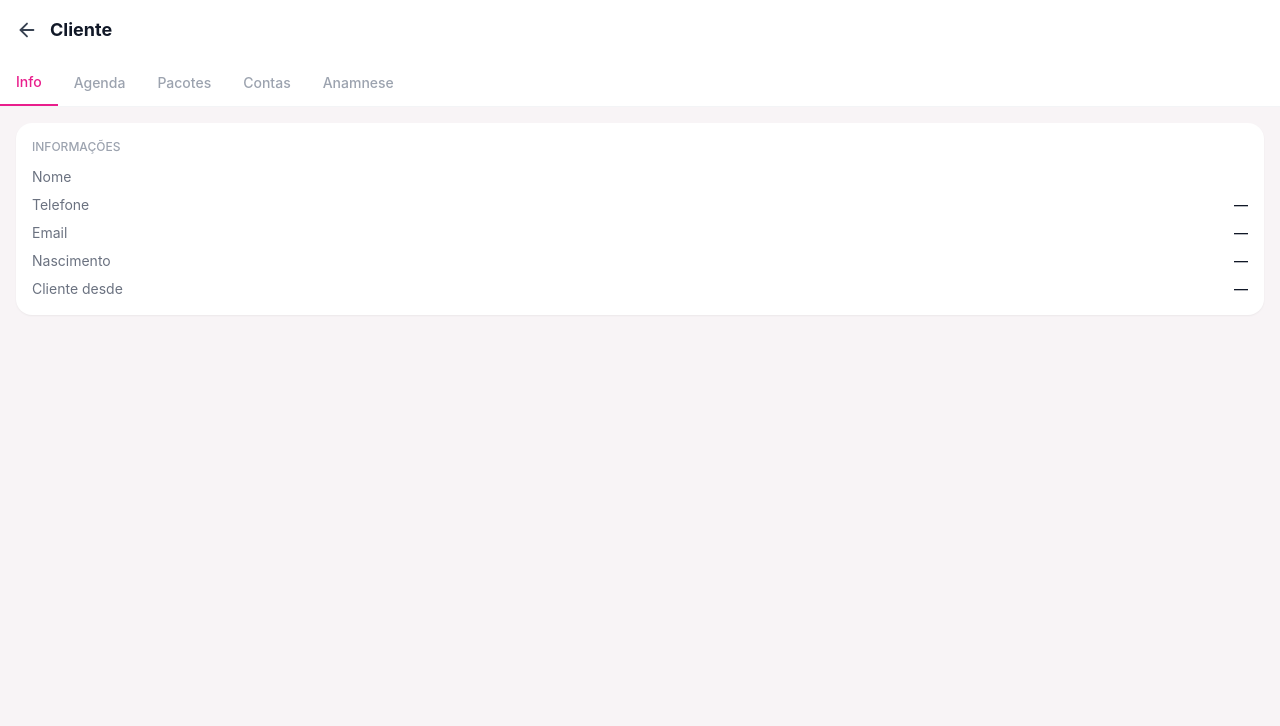
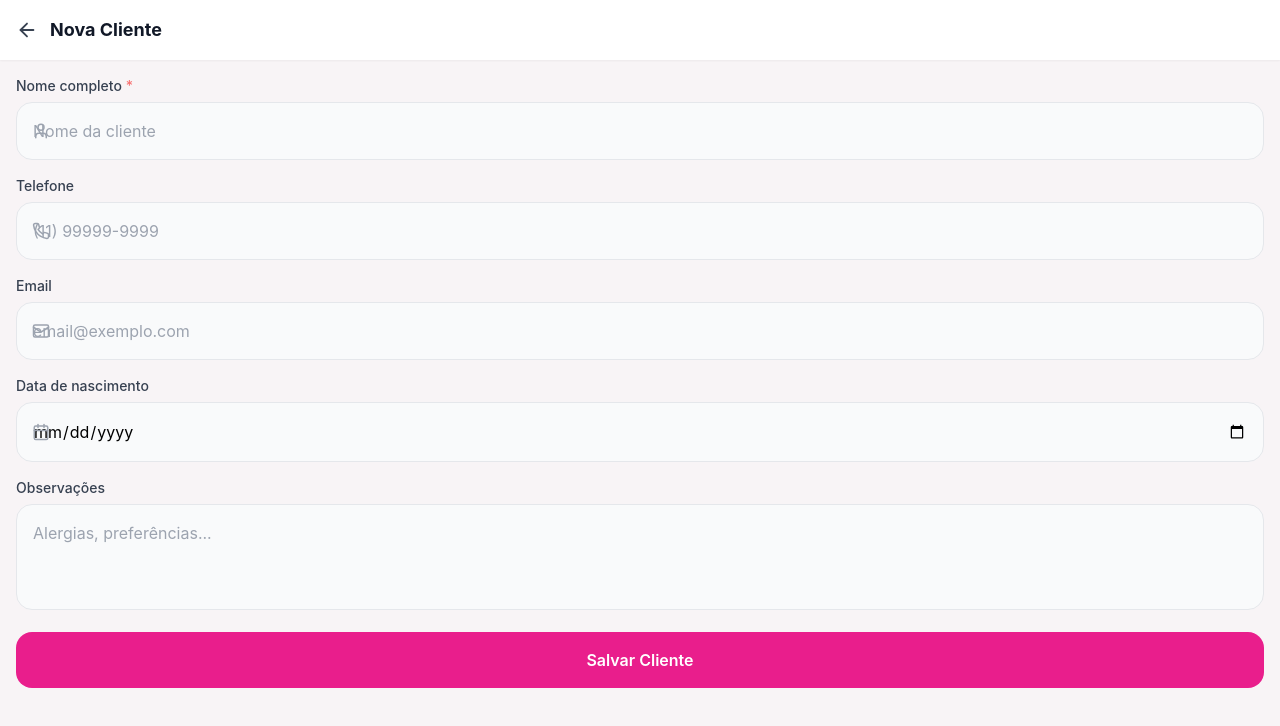
Before and after one commit to juliatedeschi7-creator/salao, a Next.js app: page /salao/clientes/novo in a window 1280 px wide. Shown: the top 726 px of the page. Built offline with nearby package versions, Linux system fonts and the light colour scheme.

Commit message:
Criar page.tsx

```diff
--- /dev/null
+++ b/src/app/salao/clientes/novo/page.tsx
@@ -0,0 +1,114 @@
+'use client'
+
+import { useState } from 'react'
+import { supabase } from '@/lib/supabase'
+import { useAuth } from '@/lib/hooks/useAuth'
+import { useRouter } from 'next/navigation'
+import { ArrowLeft, User, Phone, Mail, Calendar } from 'lucide-react'
+
+export default function NovoClientePage() {
+  const { profile } = useAuth()
+  const router = useRouter()
+  const [nome, setNome] = useState('')
+  const [telefone, setTelefone] = useState('')
+  const [email, setEmail] = useState('')
+  const [dataNascimento, setDataNascimento] = useState('')
+  const [observacoes, setObservacoes] = useState('')
+  const [salvando, setSalvando] = useState(false)
+  const [erro, setErro] = useState('')
+
+  async function handleSalvar() {
+    if (!nome) { setErro('Nome é obrigatório.'); return }
+    setSalvando(true)
+    setErro('')
+
+    const { error } = await supabase.from('clientes').insert({
+      salao_id: profile!.salao_id,
+      nome,
+      telefone: telefone || null,
+      email: email || null,
+      data_nascimento: dataNascimento || null,
+      observacoes: observacoes || null,
+    })
+
+    if (error) {
+      setErro('Erro ao salvar cliente.')
+      setSalvando(false)
+      return
+    }
+
+    router.push('/salao/clientes')
+  }
+
+  return (
+    <div className="min-h-screen bg-[#f8f4f6]">
+      <div className="bg-white px-4 py-4 flex items-center gap-3 shadow-sm">
+        <button onClick={() => router.back()}>
+          <ArrowLeft size={22} className="text-gray-700" />
+        </button>
+        <h1 className="font-bold text-gray-900 text-lg">Nova Cliente</h1>
+      </div>
+
+      <div className="px-4 py-4 flex flex-col gap-4 pb-8">
+        <div>
+          <label className="text-sm font-medium text-gray-700 mb-1.5 block">
+            Nome completo <span className="text-red-400">*</span>
+          </label>
+          <div className="relative">
+            <User size={18} className="absolute left-4 top-1/2 -translate-y-1/2 text-gray-400" />
+            <input className="input-field pl-11" placeholder="Nome da cliente"
+              value={nome} onChange={e => setNome(e.target.value)} />
+          </div>
+        </div>
+
+        <div>
+          <label className="text-sm font-medium text-gray-700 mb-1.5 block">Telefone</label>
+          <div className="relative">
+            <Phone size={18} className="absolute left-4 top-1/2 -translate-y-1/2 text-gray-400" />
+            <input className="input-field pl-11" placeholder="(11) 99999-9999"
+              type="tel" value={telefone} onChange={e => setTelefone(e.target.value)} />
+          </div>
+        </div>
+
+        <div>
+          <label className="text-sm font-medium text-gray-700 mb-1.5 block">Email</label>
+          <div className="relative">
+            <Mail size={18} className="absolute left-4 top-1/2 -translate-y-1/2 text-gray-400" />
+            <input className="input-field pl-11" placeholder="email@exemplo.com"
+              type="email" value={email} onChange={e => setEmail(e.target.value)} />
+          </div>
+        </div>
+
+        <div>
+          <label className="text-sm font-medium text-gray-700 mb-1.5 block">
+            Data de nascimento
+          </label>
+          <div className="relative">
+            <Calendar size={18} className="absolute left-4 top-1/2 -translate-y-1/2 text-gray-400" />
+            <input className="input-field pl-11" type="date"
+              value={dataNascimento} onChange={e => setDataNascimento(e.target.value)} />
+          </div>
+        </div>
+
+        <div>
+          <label className="text-sm font-medium text-gray-700 mb-1.5 block">Observações</label>
+          <textarea className="input-field resize-none" rows={3}
+            placeholder="Alergias, preferências..."
+            value={observacoes} onChange={e => setObservacoes(e.target.value)} />
+        </div>
+
+        {erro && (
+          <div className="bg-red-50 border border-red-200 rounded-xl px-4 py-3">
+            <p className="text-red-600 text-sm text-center">{erro}</p>
+          </div>
+        )}
+
+        <button onClick={handleSalvar} disabled={salvando} className="btn-primary">
+          {salvando
+            ? <div className="w-5 h-5 border-2 border-white border-t-transparent rounded-full animate-spin" />
+            : 'Salvar Cliente'}
+        </button>
+      </div>
+    </div>
+  )
+}
```
